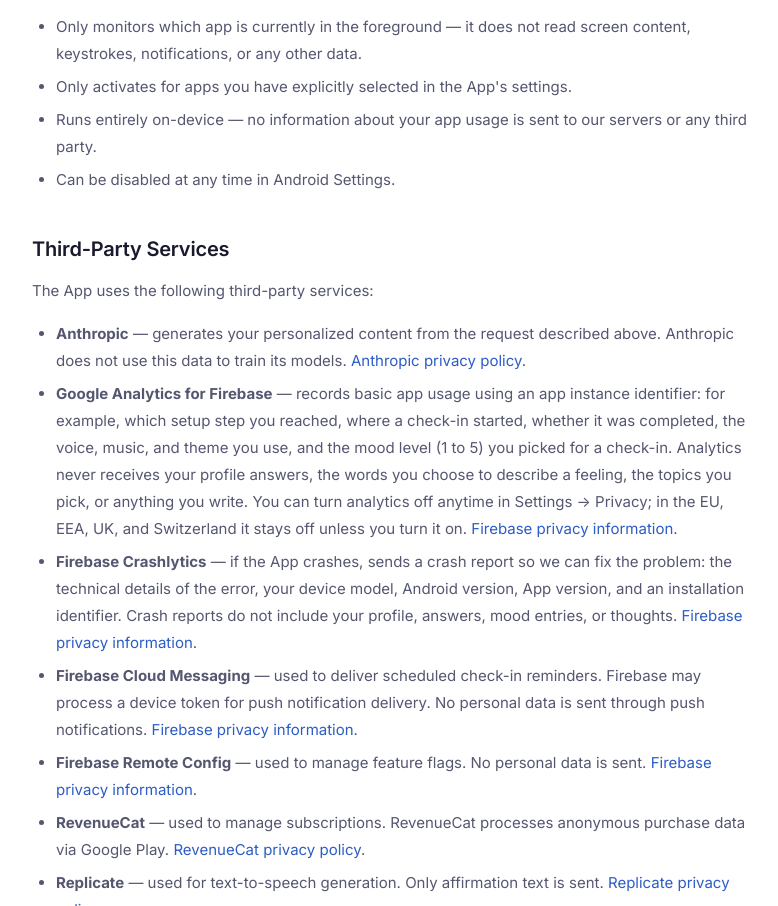
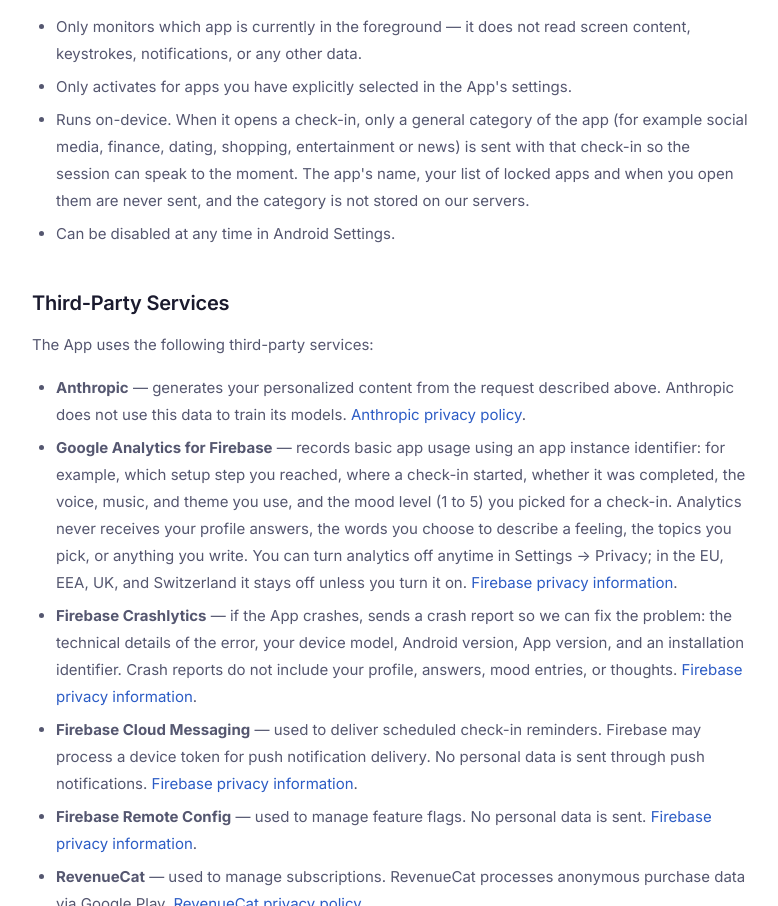
Before and after one commit to Hall-Labs-Co/halllabs-site, a plain HTML site: page aligned/privacy.html in a window 1280 px wide. Shown: the part 2709-3615 px from the top of the page, without its empty margins (250-1028 px from the left). Drawn offline with Linux system fonts and the light colour scheme.

Commit message:
Aligned privacy: App Lock sends only a general app category with a check-in, never the app's name
Co-Authored-By: Claude Opus 5.5 <noreply@anthropic.com>

```diff
--- a/aligned/privacy.html
+++ b/aligned/privacy.html
@@ -131,7 +131,7 @@
     <ul>
       <li>Only monitors which app is currently in the foreground — it does not read screen content, keystrokes, notifications, or any other data.</li>
       <li>Only activates for apps you have explicitly selected in the App's settings.</li>
-      <li>Runs entirely on-device — no information about your app usage is sent to our servers or any third party.</li>
+      <li>Runs on-device. When it opens a check-in, only a general category of the app (for example social media, finance, dating, shopping, entertainment or news) is sent with that check-in so the session can speak to the moment. The app's name, your list of locked apps and when you open them are never sent, and the category is not stored on our servers.</li>
       <li>Can be disabled at any time in Android Settings.</li>
     </ul>
 
```
